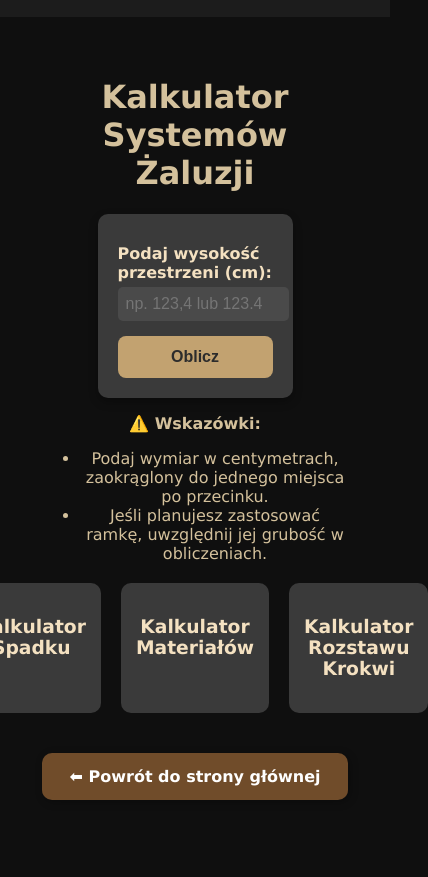
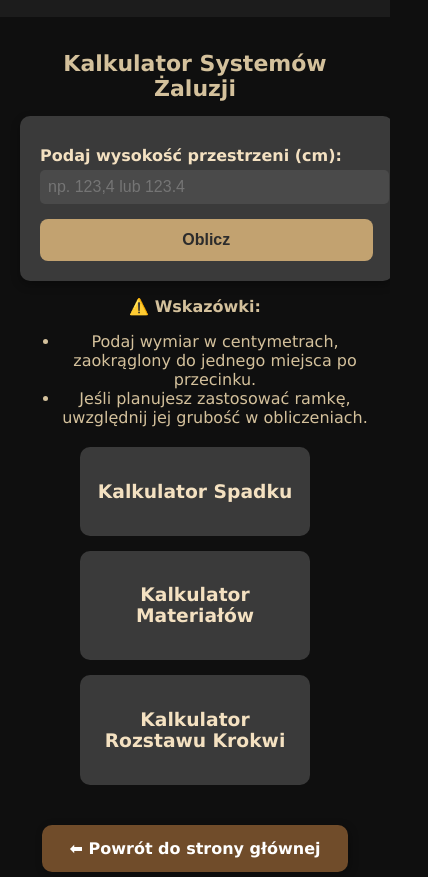
Before and after one commit to OlafHANDYMAN/KalkulatorKALKIEGO, a plain HTML site: page kalkulator_zaluzji.html in a window 390 px wide. Shown: the part 223-1100 px from the top of the page, 428 px wide, since content can reach past the window. Drawn offline with Linux system fonts and the light colour scheme.

Commit message:
Update style.css

```diff
--- a/css/style.css
+++ b/css/style.css
@@ -266,3 +266,52 @@ footer {
     50% { background-position: 100% 50%; }
     100% { background-position: 0% 50%; }
 }
+/* Ustawienie szerokości strony na 100% ekranu */
+body {
+    width: 100vw;
+    overflow-x: hidden;
+}
+
+/* Zapobieganie rozjeżdżaniu się kontenerów */
+main {
+    max-width: 100%;
+    overflow-x: hidden;
+    padding: 20px;
+}
+
+/* Skalowanie kafelków kalkulatorów na mniejszych ekranach */
+.menu, .kafelki-kalkulatory {
+    display: flex;
+    flex-wrap: wrap;
+    justify-content: center;
+    gap: 15px;
+}
+
+.kafelek, .kafel {
+    width: calc(100% - 30px); /* Kafelki dostosowane do ekranu */
+    max-width: 320px; /* Maksymalna szerokość */
+    padding: 16px;
+    font-size: 18px;
+}
+
+/* Dostosowanie tekstu do mniejszych ekranów */
+h1 {
+    font-size: 22px;
+    text-align: center;
+}
+@media (max-width: 768px) {
+    .menu, .kafelki-kalkulatory {
+        flex-direction: column; /* Kafelki pod sobą na telefonach */
+        align-items: center;
+    }
+
+    .kafelek, .kafel {
+        width: 90%; /* Lekko zmniejszone, by były czytelne */
+        font-size: 16px;
+        padding: 14px;
+    }
+
+    .calculator {
+        width: 95%;
+    }
+}
```
